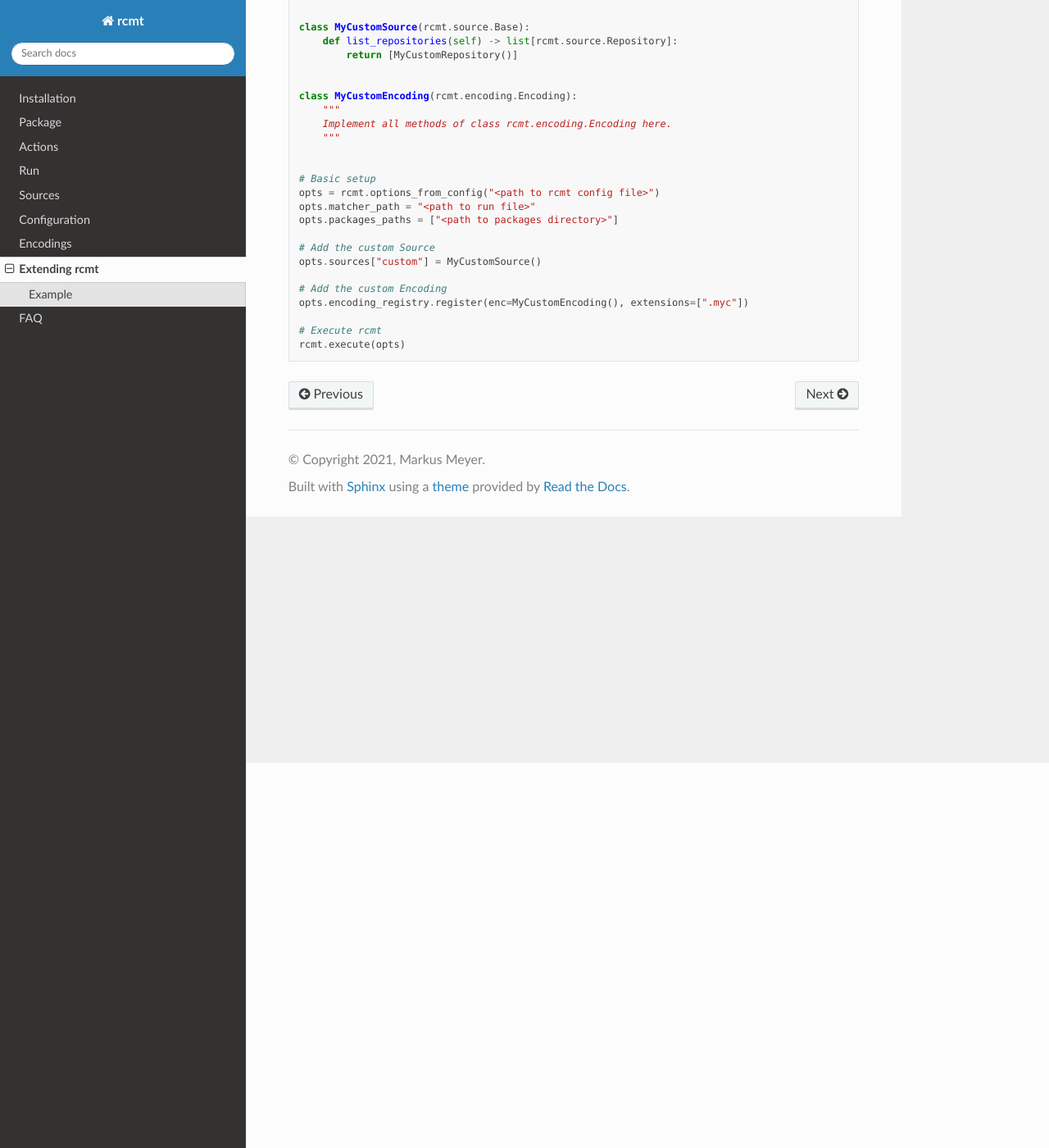
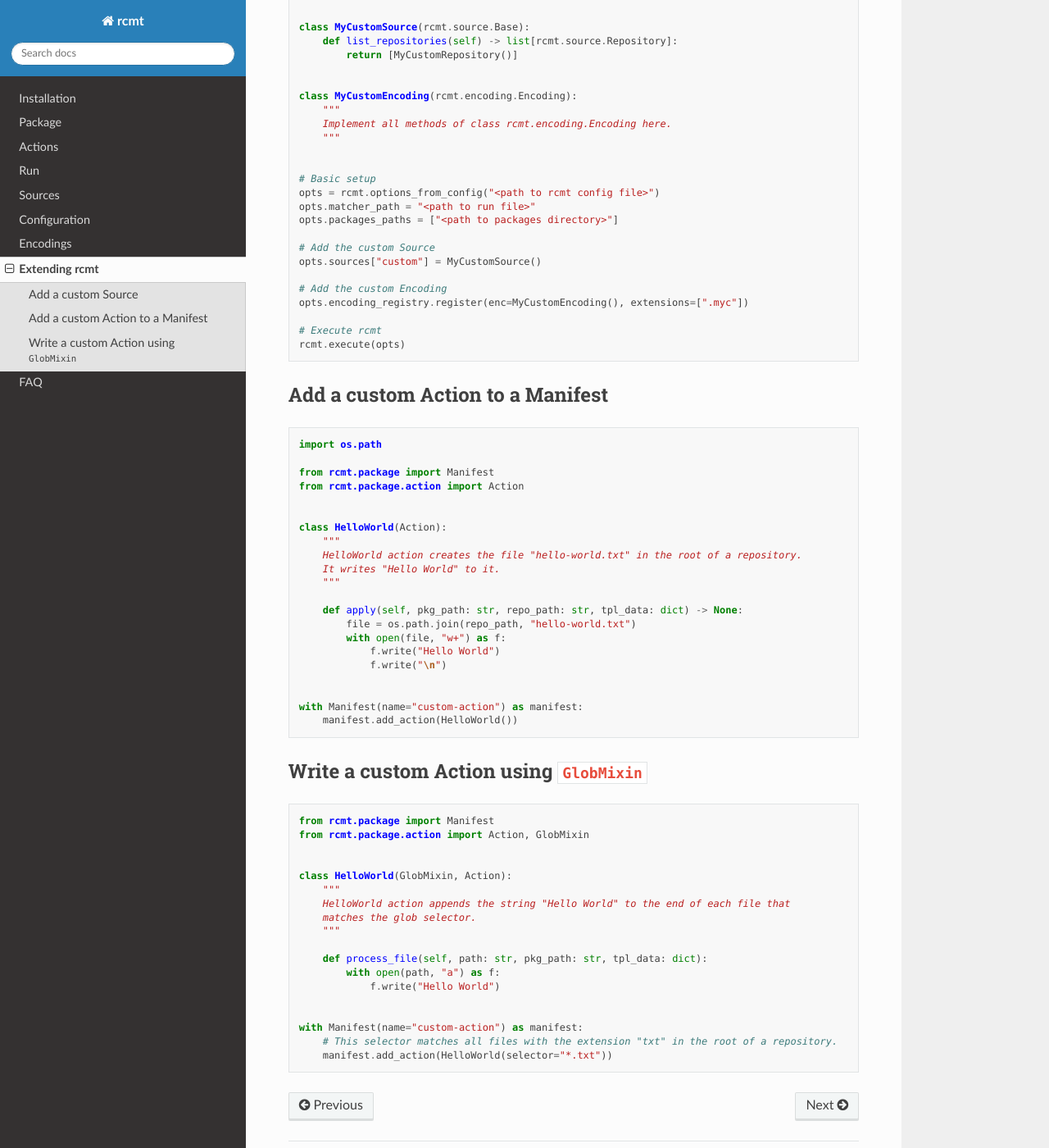
Before and after one commit to wndhydrnt/rcmt, a Sphinx documentation site: the page built from docs/customization.rst, in a window 1280 px wide and 1400 px high, scrolled down 470 px. Shown: the whole window at 82% size. Built offline with Sphinx 7.4.7 and the Read the Docs theme 2.0.0, drawn with Linux system fonts in a browser that asks for light colours; some of the changed text lies outside the part shown.

Commit message:
Add GlobMixin (#53)

```diff
--- a/docs/customization.rst
+++ b/docs/customization.rst
@@ -3,9 +3,23 @@ Extending rcmt
 
 It is possible to use rcmt as library and add custom Sources or Encodings.
 
-Example
--------
+Add a custom Source
+-------------------
 
 .. highlight:: python
-.. include:: ./examples/customization/customization.py
+.. include:: ./examples/customization/custom_source.py
    :code:
+
+Add a custom Action to a Manifest
+---------------------------------
+
+.. highlight:: python
+.. include:: ./examples/customization/custom_action.py
+   :code:
+
+Write a custom Action using ``GlobMixin``
+-----------------------------------------
+
+.. highlight:: python
+.. include:: ./examples/customization/custom_action_globmixin.py
+   :code:
--- /dev/null
+++ b/docs/examples/customization/custom_action.py
@@ -0,0 +1,21 @@
+import os.path
+
+from rcmt.package import Manifest
+from rcmt.package.action import Action
+
+
+class HelloWorld(Action):
+    """
+    HelloWorld action creates the file "hello-world.txt" in the root of a repository.
+    It writes "Hello World" to it.
+    """
+
+    def apply(self, pkg_path: str, repo_path: str, tpl_data: dict) -> None:
+        file = os.path.join(repo_path, "hello-world.txt")
+        with open(file, "w+") as f:
+            f.write("Hello World")
+            f.write("\n")
+
+
+with Manifest(name="custom-action") as manifest:
+    manifest.add_action(HelloWorld())
--- /dev/null
+++ b/docs/examples/customization/custom_action_globmixin.py
@@ -0,0 +1,18 @@
+from rcmt.package import Manifest
+from rcmt.package.action import Action, GlobMixin
+
+
+class HelloWorld(GlobMixin, Action):
+    """
+    HelloWorld action appends the string "Hello World" to the end of each file that
+    matches the glob selector.
+    """
+
+    def process_file(self, path: str, pkg_path: str, tpl_data: dict):
+        with open(path, "a") as f:
+            f.write("Hello World")
+
+
+with Manifest(name="custom-action") as manifest:
+    # This selector matches all files with the extension "txt" in the root of a repository.
+    manifest.add_action(HelloWorld(selector="*.txt"))
```
Also changed, not shown: docs/examples/customization/custom_source.py (renamed from docs/examples/customization/customization.py), 1 other file.
